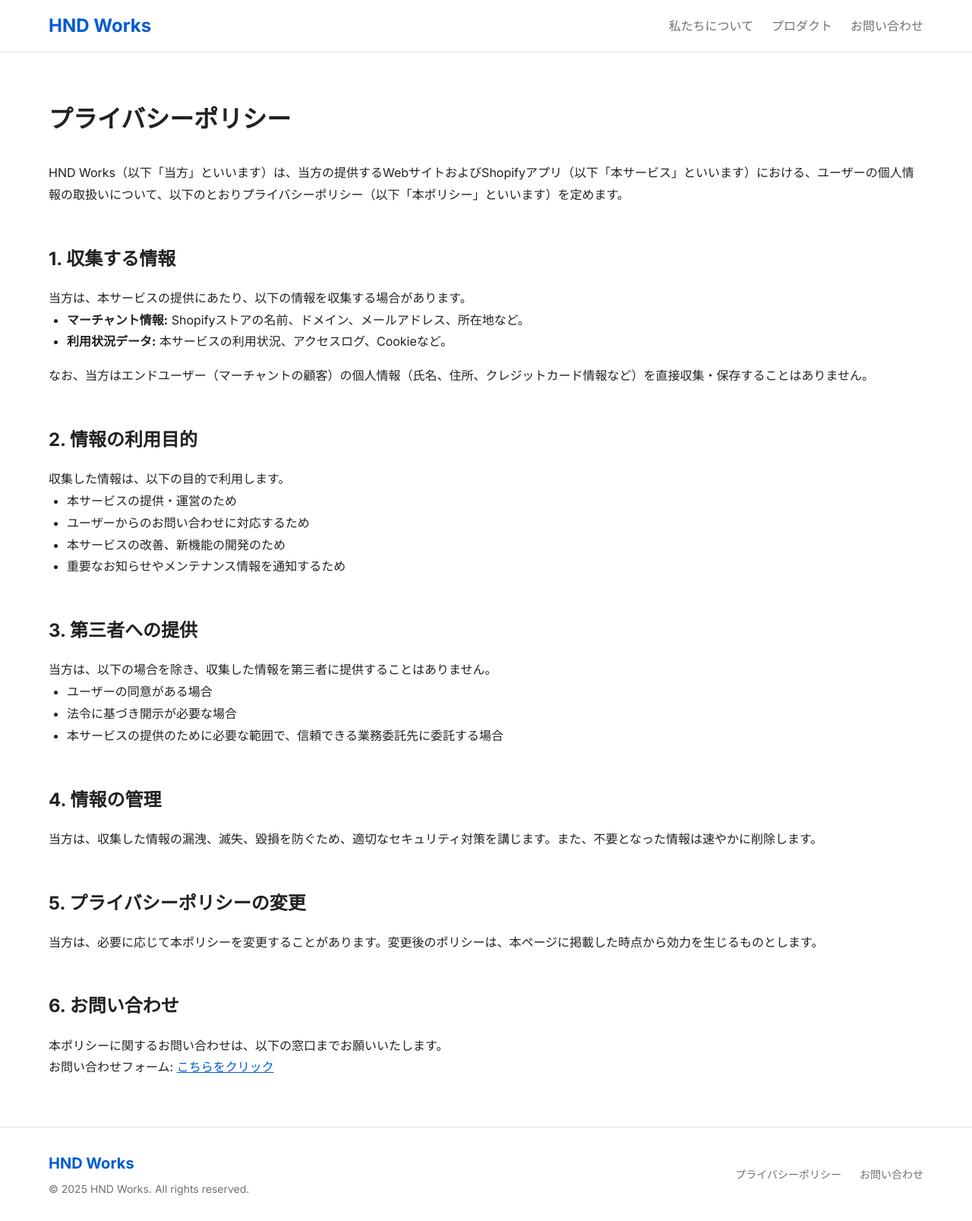
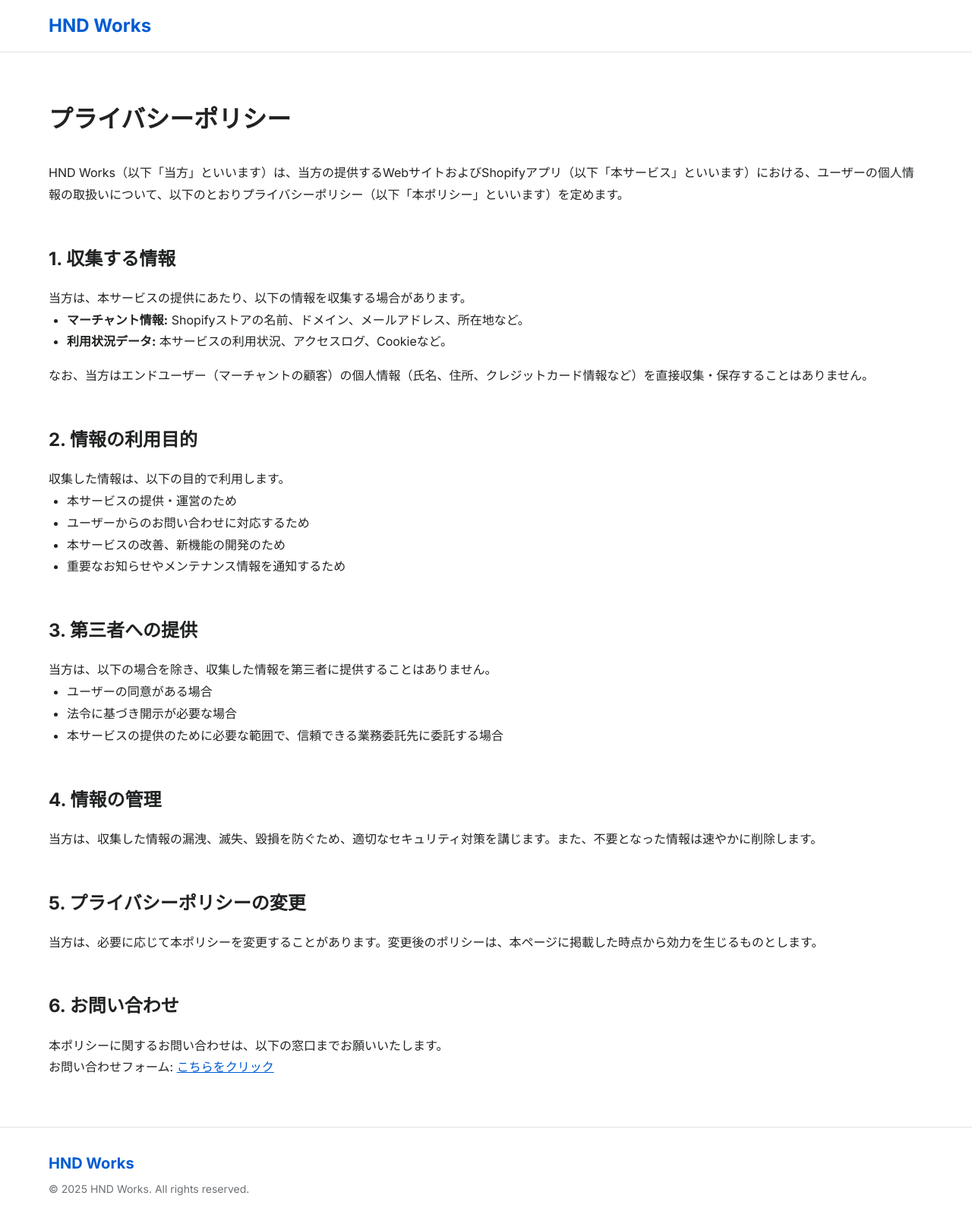
Before and after one commit to Hnd-Works-dev/hnd-works-dev, a plain HTML site: page privacy-policy.html in a window 1280 px wide. Shown: the whole page at 76% size. Drawn offline with Linux system fonts and the light colour scheme; a script that the page names is missing.

Commit message:
Add files via upload

```diff
--- a/privacy-policy.html
+++ b/privacy-policy.html
@@ -18,13 +18,6 @@
     <header class="header">
         <div class="container header__container">
             <a href="index.html" class="logo">HND Works</a>
-            <nav class="nav">
-                <ul class="nav__list">
-                    <li class="nav__item"><a href="index.html#about" class="nav__link">私たちについて</a></li>
-                    <li class="nav__item"><a href="index.html#products" class="nav__link">プロダクト</a></li>
-                    <li class="nav__item"><a href="index.html#contact" class="nav__link">お問い合わせ</a></li>
-                </ul>
-            </nav>
         </div>
     </header>
 
@@ -85,11 +78,6 @@
                 <a href="index.html" class="logo footer__logo">HND Works</a>
                 <p class="footer__copyright">&copy; 2025 HND Works. All rights reserved.</p>
             </div>
-            <div class="footer__links">
-                <a href="privacy-policy.html" class="footer__link">プライバシーポリシー</a>
-                <a href="https://docs.google.com/forms/d/1_hXVpV-OLI5x1XJbpuiNNCQy64kHs0KzHvTc9Yh9dM8/edit"
-                    class="footer__link" target="_blank" rel="noopener noreferrer">お問い合わせ</a>
-            </div>
         </div>
     </footer>
 
```
